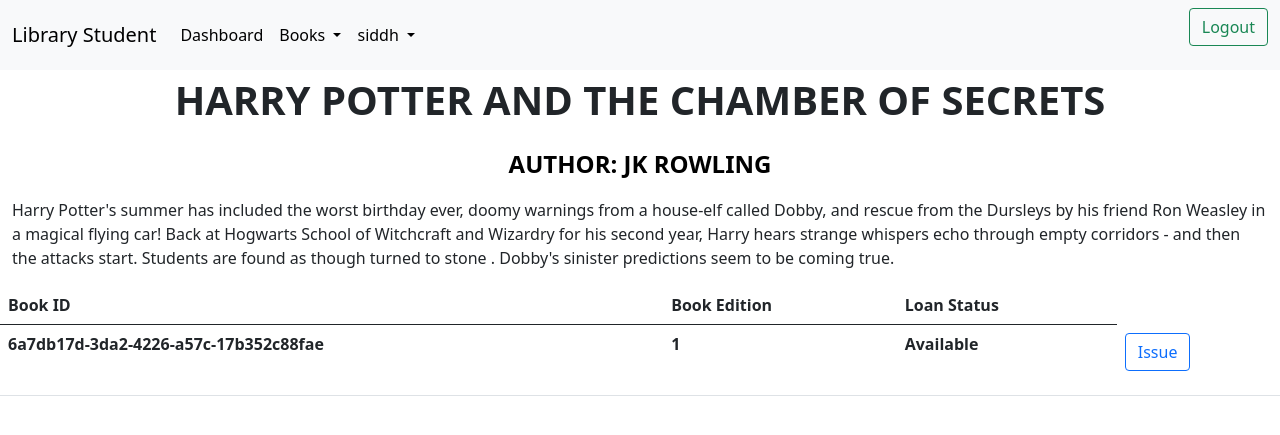
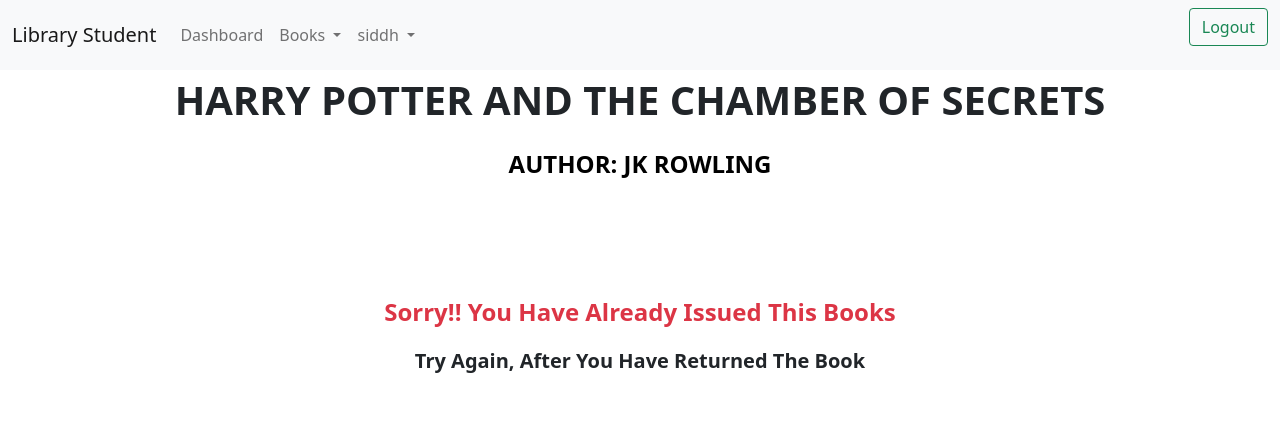
Before and after one commit to siddhsuresh/blueblack, a Django app: page /2/book/ in a window 1280 px wide. Shown: the top 435 px of the page. Run offline with Django 3.2, Linux system fonts and the light colour scheme; a user stored in the database is signed in; data comes from the database, SQL or seed files in the repository; both versions use the stored data as it was before the commit; lists and menus that the app fills with data are empty.

Commit message:
Add files via upload

```diff
--- a/library/models.py
+++ b/library/models.py
@@ -93,7 +93,6 @@
     batch = models.CharField(max_length=1, choices=BAT, blank=True, default='4')
     SEM = (('1','1'),('2','2'),('3','3'),('4','4'),('5','5'),('6','6'),('7','7'),('8','8'))
     semester = models.CharField(max_length=1, choices=SEM, blank=True, default='1')
-    total_books_due=models.IntegerField(default=0)
     fine = models.IntegerField(default=0)
     email=models.EmailField()
 
@@ -105,8 +104,3 @@
 
     def num_books(self):
         return IssueBook.objects.filter(student=self, is_returned=False).count()
-"""
-class Staff(models.Model):
-    user= models.OneToOneField(User, on_delete=models.CASCADE)
-
-"""
--- a/library/templates/author.html
+++ b/library/templates/author.html
@@ -13,7 +13,7 @@
     </style>
 	</head>
 	<body>
-		<nav class="navbar nav-pills navbar-expand-lg bg-light">
+	<nav class="navbar nav-pills navbar-expand-lg navbar-light bg-light">
 	  <div class="container-fluid">
 	    <a class="navbar-brand" href="#">Library Student</a>
 	    <button class="navbar-toggler" type="button" data-bs-toggle="collapse" data-bs-target="#navbarSupportedContent" aria-controls="navbarSupportedContent" aria-expanded="false" aria-label="Toggle navigation">
--- a/library/templates/books.html
+++ b/library/templates/books.html
@@ -13,7 +13,7 @@
     </style>
 	</head>
 	<body>
-		<nav class="navbar nav-pills navbar-expand-lg bg-light">
+	<nav class="navbar nav-pills navbar-expand-lg navbar-light bg-light">
 	  <div class="container-fluid">
 	    <a class="navbar-brand" href="#">Library Student</a>
 	    <button class="navbar-toggler" type="button" data-bs-toggle="collapse" data-bs-target="#navbarSupportedContent" aria-controls="navbarSupportedContent" aria-expanded="false" aria-label="Toggle navigation">
@@ -63,13 +63,20 @@
 	</nav>
 	<p class="fs-1 text-uppercase fw-bolder text-center">{{book.title}}</p>
 	<a href="{% url 'author' pk=book.author.id %}"><p class="fs-4 text-uppercase fw-bold text-center">Author: {{book.author.name}}</p></a>
-	<div class="container-fluid"><p class="fs-6 text-start text-justify">{{book.summary}}</p></div>
+	{% if Already_Taken %}
+	<br><br><br><br>
+	<div class="container-fluid"><p class="fs-4 text-center text-danger fw-bold"> Sorry!! You Have Already Issued This Books
+		<p class="fs-5 text-center fw-bold">Try Again, After You Have Returned The Book</p>
+	</p>
+	{% else %}
+	<div class="container-fluid"><p class="fs-6 text-justify">{{book.summary}}</p></div>
 		<table class="table table-hover">
   		<thead>
     		<tr>
       			<th scope="col">Book ID</th>
       			<th scope="col">Book Edition</th>
       			<th scope="col">Loan Status</th>
+      			<th scope="col">Actions</th>
     		</tr>
   		</thead>
   		<tbody>
@@ -85,6 +92,7 @@
      		{% endfor %}
 		</tbody>
 	</table>
+	{% endif %}
 	<script src="https://cdn.jsdelivr.net/npm/bootstrap@5.0.0-beta3/dist/js/bootstrap.bundle.min.js" integrity="sha384-JEW9xMcG8R+pH31jmWH6WWP0WintQrMb4s7ZOdauHnUtxwoG2vI5DkLtS3qm9Ekf" crossorigin="anonymous"></script>
 	</body>
 </html>
--- a/library/templates/logged_out.html
+++ b/library/templates/logged_out.html
@@ -17,7 +17,7 @@
     </style>
   </head>
   <body>
-	<nav class="navbar nav-pills navbar-expand-lg bg-light">
+	<nav class="navbar nav-pills navbar-expand-lg navbar-light bg-light">
 	  <div class="container-fluid">
 	    <a class="navbar-brand" href="#">Library</a>
 	    <button class="navbar-toggler" type="button" data-bs-toggle="collapse" data-bs-target="#navbarSupportedContent" aria-controls="navbarSupportedContent" aria-expanded="false" aria-label="Toggle navigation">
@@ -66,8 +66,10 @@
 	    </div>
 	  </div>
 	</nav>
+<div class="container-fluid">
   <h2>Logged out</h2>
   <p>You have been successfully logged out.</p>
+</div>
 	<script src="https://cdn.jsdelivr.net/npm/bootstrap@5.0.0-beta3/dist/js/bootstrap.bundle.min.js" integrity="sha384-JEW9xMcG8R+pH31jmWH6WWP0WintQrMb4s7ZOdauHnUtxwoG2vI5DkLtS3qm9Ekf" crossorigin="anonymous"></script>
   </body>
 </html>
--- a/library/templates/profile.html
+++ b/library/templates/profile.html
@@ -13,7 +13,7 @@
     </style>
 	</head>
 	<body>
-		<nav class="navbar nav-pills navbar-expand-lg bg-light">
+	<nav class="navbar nav-pills navbar-expand-lg navbar-light bg-light">
 	  <div class="container-fluid">
 	    <a class="navbar-brand" href="#">Library Student</a>
 	    <button class="navbar-toggler" type="button" data-bs-toggle="collapse" data-bs-target="#navbarSupportedContent" aria-controls="navbarSupportedContent" aria-expanded="false" aria-label="Toggle navigation">
--- a/library/templates/staff_dashboard.html
+++ b/library/templates/staff_dashboard.html
@@ -25,7 +25,7 @@
 			</div>
 		   {% endfor %}
 	{% endif %}
-  	<nav class="navbar nav-pills navbar-expand-lg bg-light">
+  	<nav class="navbar nav-pills navbar-expand-lg navbar-light bg-light">
 	  <div class="container-fluid">
 	    <a class="navbar-brand" href="#">Library Staff</a>
 	    <button class="navbar-toggler" type="button" data-bs-toggle="collapse" data-bs-target="#navbarSupportedContent" aria-controls="navbarSupportedContent" aria-expanded="false" aria-label="Toggle navigation">
@@ -66,7 +66,7 @@
 	            {{ user.username }}
 	          </a>
 	          <ul class="dropdown-menu" aria-labelledby="navbarDropdown">
-	            <li><a class="dropdown-item" href="/profile">Staff Profile</a></li>
+	            <li><a class="dropdown-item" href="#">Staff Profile</a></li>
 	          </ul>
 	        </li>
 	      </ul>
--- a/library/templates/viewissued.html
+++ b/library/templates/viewissued.html
@@ -13,7 +13,7 @@
     </style>
 	</head>
 	<body>
-		<nav class="navbar nav-pills navbar-expand-lg bg-light">
+	<nav class="navbar nav-pills navbar-expand-lg navbar-light bg-light">
 	  <div class="container-fluid">
 	    <a class="navbar-brand" href="#">Library Student</a>
 	    <button class="navbar-toggler" type="button" data-bs-toggle="collapse" data-bs-target="#navbarSupportedContent" aria-controls="navbarSupportedContent" aria-expanded="false" aria-label="Toggle navigation">
--- a/library/views.py
+++ b/library/views.py
@@ -55,7 +55,7 @@
 
 @login_required(redirect_field_name='dashboard')
 def Search_View(request):
-	flag=False
+	empty=flag=False
 	if request.method=='POST':
 		flag=True
 		search = request.POST.get('search')
@@ -68,7 +68,8 @@
 			authors=Author.objects.filter(name__contains=search)
 		if book_genre_count>0:
 			book_genre = Book.objects.filter(genre__name__iexact=search)
-
+		if book_count==author_count==book_genre_count==0:
+			empty=True
 	return render(request, "search.html", locals())
 
 @login_required(redirect_field_name='dashboard')
@@ -79,8 +80,13 @@
 
 @login_required(redirect_field_name='dashboard')
 def Individual_books_view(request,pk):
+	Already_Taken=False
 	book=Book.objects.get(id=pk)
-	dataset=BookIndividual.objects.filter(book=book, status='a')
+	student=Student.objects.get(user=request.user)
+	if IssueBook.objects.filter(borrowed_book__book=book, student=student, is_returned=False).count():
+		Already_Taken=True
+	if not Already_Taken:
+		dataset=BookIndividual.objects.filter(book=book, status='a')
 	return render(request, "books.html", locals())
 
 @login_required(redirect_field_name='dashboard')
@@ -92,14 +98,14 @@
 def Book_Issue_View(request,pk):
 	student=Student.objects.get(user=request.user)
 	book=BookIndividual.objects.get(id=pk)
-	if book.status=='a':
+	if IssueBook.objects.filter(student=student, is_returned=False).count()>=3:
+		messages.info(request,'Sorry!! You Can Not Issue More Than 3 Books At A Time')
+	elif book.status=='a':
 		issue_date=timezone.now()
 		return_date=issue_date+timedelta(days = 1)
 		iss=IssueBook(student=student, borrowed_book=book, issue_date=issue_date, expected_return_date=return_date)
 		iss.save()
 		messages.success(request, 'Your Book Has Been Successfully Issued')
-		student.total_books_due+=1
-		student.save()
 		book.status = 'o'
 		book.save()
 	else:
@@ -125,8 +131,6 @@
 		r.save()
 		messages.error(request,'You have been fined!!')
 	messages.success(request,  'Your Book Has Been Successfully Returned')
-	student.total_books_due-=1
-	student.save()
 	return redirect('/', locals())
 
 @login_required(redirect_field_name='dashboard')
```
Also changed, not shown: library/templates/Dashboard.html (+5 -5 lines), library/templates/allbooks.html (+6 -2 lines), library/templates/login.html (+7 -2 lines), library/templates/search.html (+14 -11 lines), library/templates/staff_allusers.html (+5 -3 lines), db.sqlite3, library/migrations/0014_alter_student_options.py (added), library/migrations/0015_remove_student_total_books_due.py (added).
